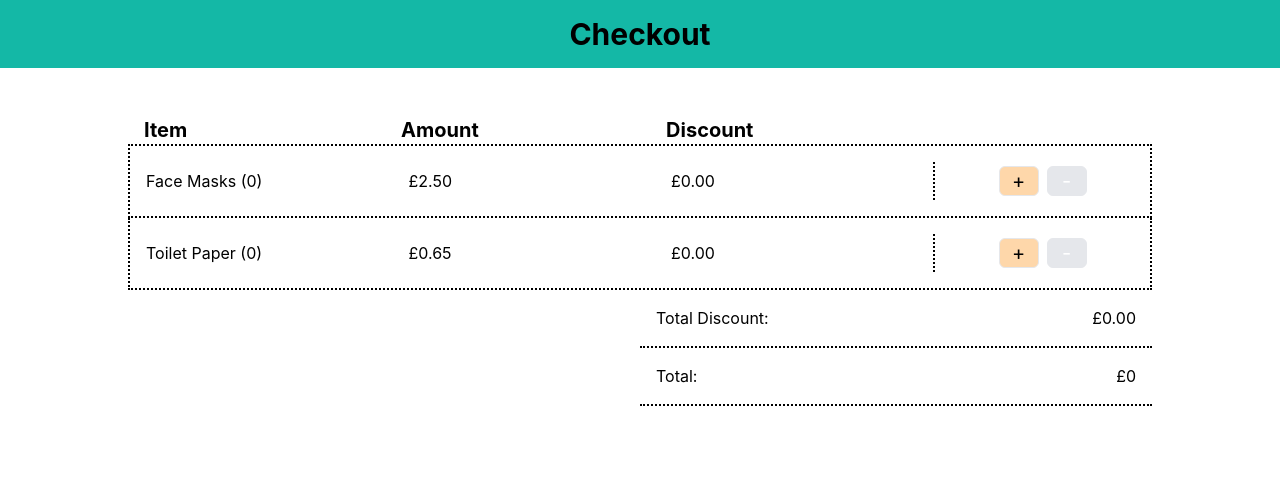
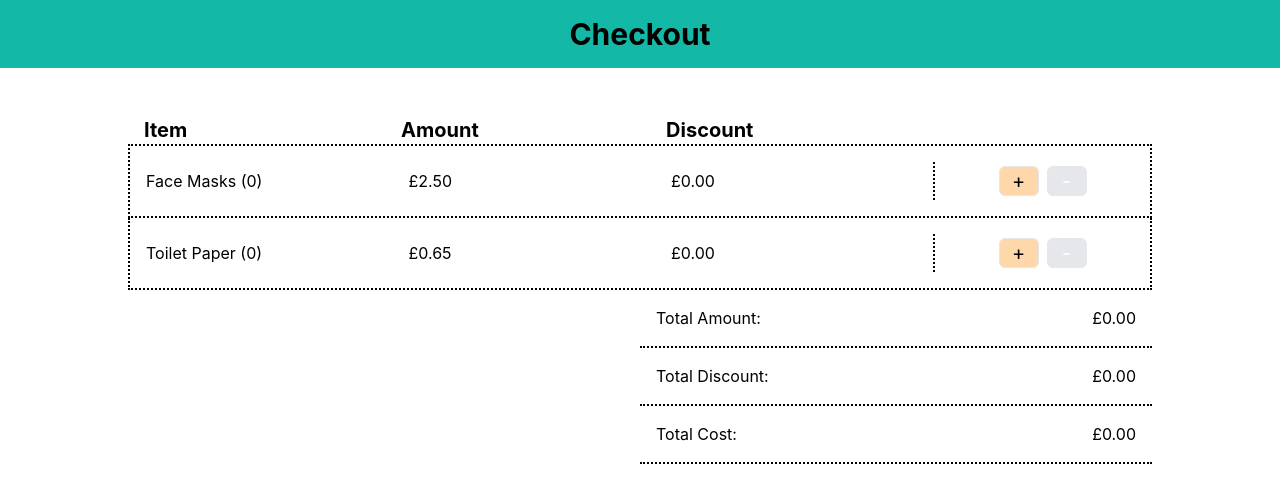
Before and after one commit to NickBansal/checkout, a React (Create React App) app: page / in a window 1280 px wide. Shown: the top 502 px of the page. Built offline with nearby package versions, Linux system fonts and the light colour scheme.

Commit message:
updated the total cost

```diff
--- a/src/pages/Checkout/index.js
+++ b/src/pages/Checkout/index.js
@@ -12,7 +12,7 @@ export default function Checkout() {
   const shoppingItems = Object.keys(itemPrices);
 
   const [items, setItems] = useState(undefined);
-  const [total, setTotal] = useState('0');
+  const [total, setTotal] = useState(0);
   const [totalDiscount, setTotalDiscount] = useState(0);
 
   useEffect(() => {
@@ -84,6 +84,9 @@ export default function Checkout() {
   if (items === undefined) {
     return null;
   }
+
+  const totalIsDiscounted = Boolean(totalDiscount);
+
   return (
     <div className="mx-0 my-12 md:mx-auto w-full lg:w-4/5">
       <ul>
@@ -145,20 +148,29 @@ export default function Checkout() {
           );
         })}
         <li className="flex justify-end">
-          <div className={`${listItem} border-x-0 w-1/2`}>
-            <p>Total Discount:</p>
+          <div className={`${listItem} border-x-0 w-1/2 `}>
+            <p>Total Amount:</p>
             <p>
               £
-              {totalDiscount.toFixed(2)}
+              {!total ? '0.00' : total}
             </p>
           </div>
         </li>
         <li className="flex justify-end">
+          <div className={`${listItem} border-x-0 w-1/2`}>
+            <p>Total Discount:</p>
+            <p className={`${totalIsDiscounted ? 'text-red-500' : 'text-black'}`}>
+              {totalIsDiscounted ? `- £${totalDiscount.toFixed(2)}` : '£0.00'}
+            </p>
+          </div>
+        </li>
+
+        <li className="flex justify-end">
           <div className={`${listItem} border-x-0 w-1/2 `}>
-            <p>Total:</p>
+            <p>Total Cost:</p>
             <p>
               £
-              {total}
+              {(total - totalDiscount).toFixed(2)}
             </p>
           </div>
         </li>
```
